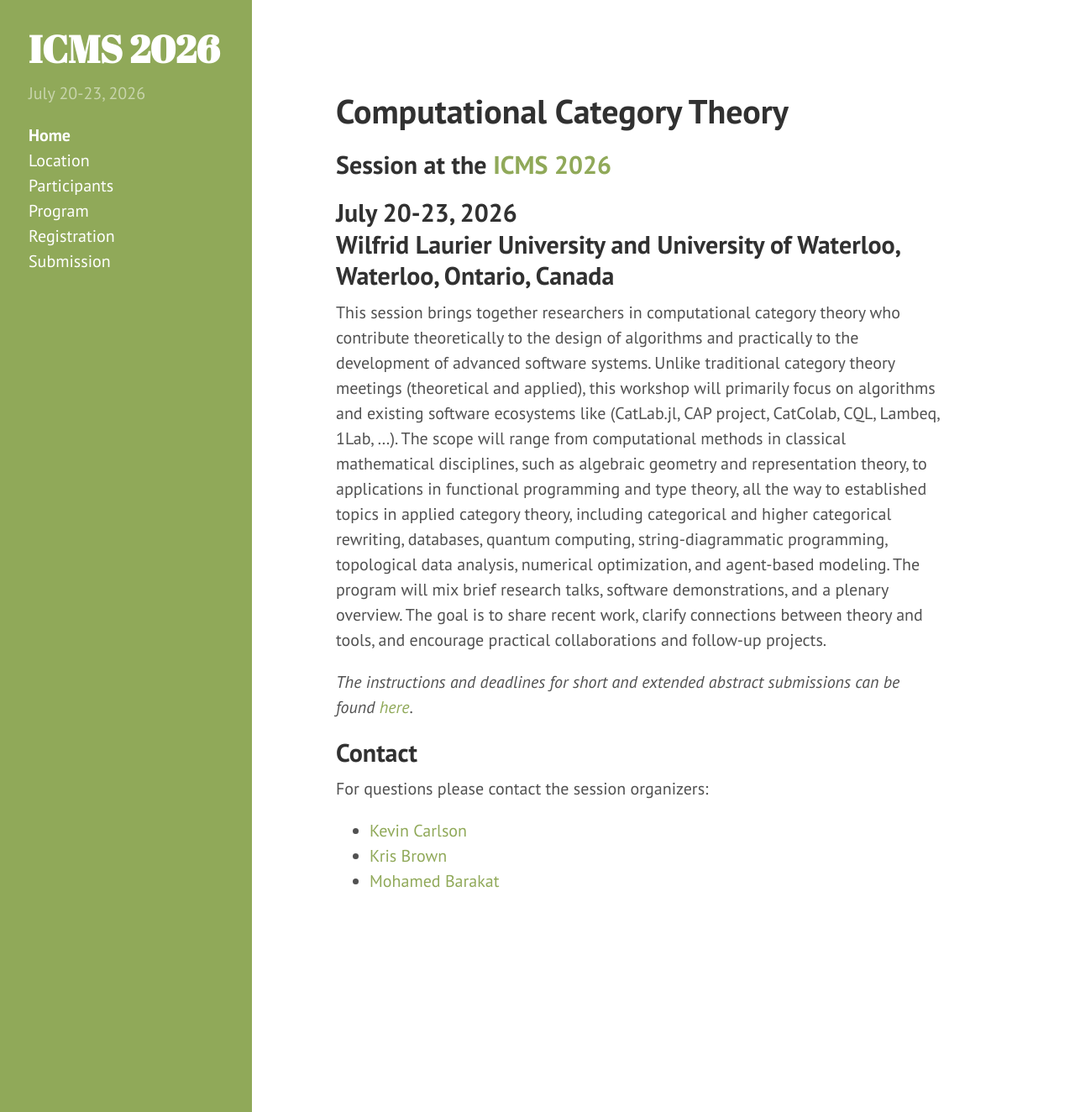
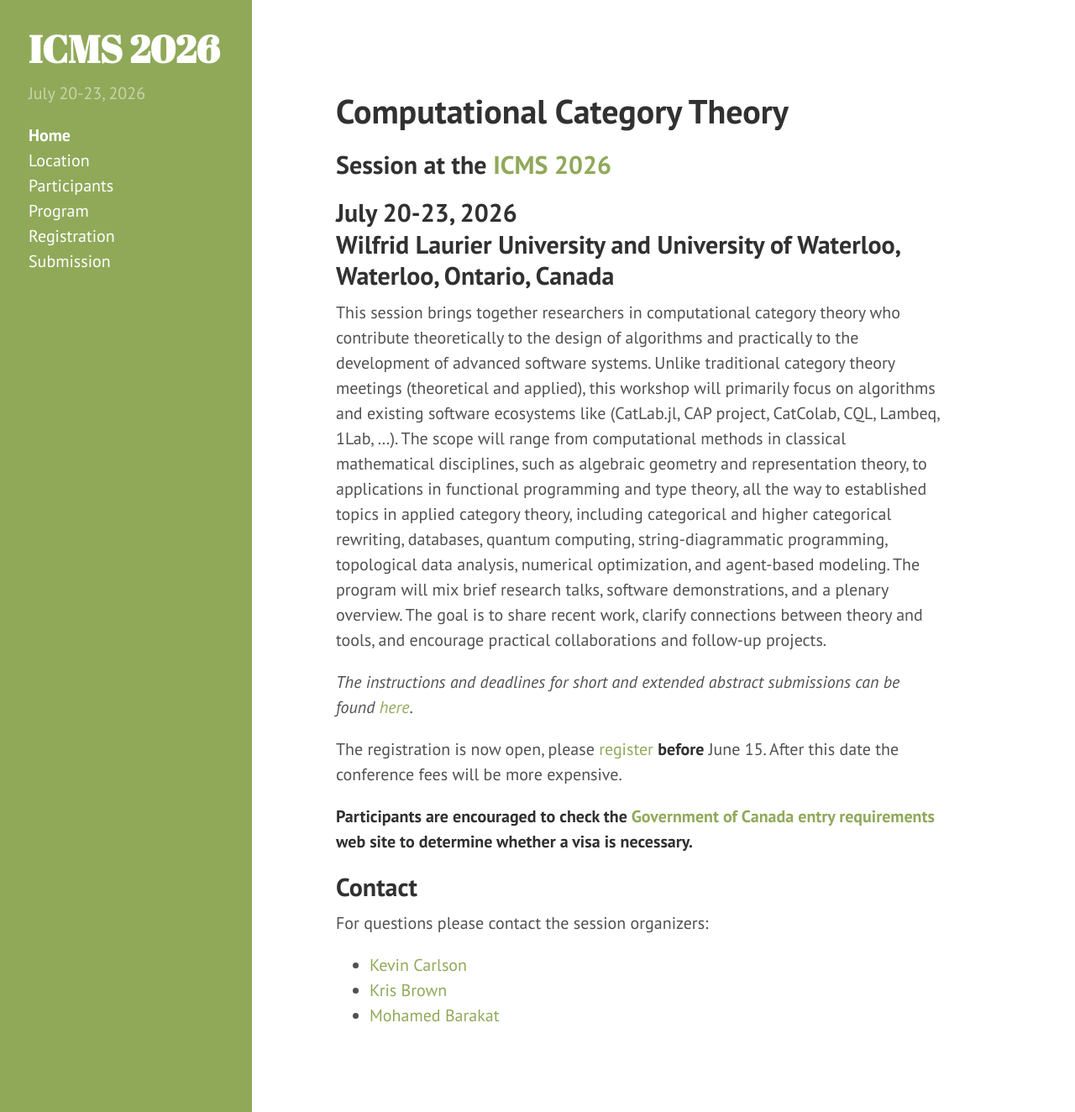
Before and after one commit to homalg-project/cct-icms-2026, a Jekyll site: the page built from index.md, in a window 1280 px wide and 1324 px high. Shown: the whole window at 84% size. Built offline with Jekyll 4.4.1, drawn with Linux system fonts in a browser that asks for light colours.

Commit message:
registration and visa

```diff
--- a/index.md
+++ b/index.md
@@ -30,6 +30,10 @@ practical collaborations and follow-up projects.
 *The instructions and deadlines for short and extended abstract
  submissions can be found [here]({{ site.baseurl }}/submission/)*.
 
+The registration is now open, please [register]({{ site.baseurl }}/registration/) **before** June 15. After this date the conference fees will be more expensive.
+
+**Participants are encouraged to check the [Government of Canada entry requirements](https://www.canada.ca/en/immigration-refugees-citizenship/services/visit-canada/entry-requirements-country.html) web site to determine whether a visa is necessary.**
+
 ## <a name="contact"></a> Contact
 
 For questions please contact the session organizers:
--- a/registration.html
+++ b/registration.html
@@ -9,7 +9,7 @@ registration_state: open
 <p class="message">Registration is closed.</p>
 
 {% when 'open' %}
-<p class="message">Registration for ICMS 2026 will be open <b>March 16, 2026</b> <a href="https://icms-conference.org/2026/registration.html">here</a>.</p>
+<p class="message">Registration for ICMS 2026 will be open <b>March 28, 2026</b> <a href="https://icms-conference.org/2026/registration.html">here</a>.</p>
 
 <p>
 If you have any question regarding registration, submission or in general, feel free to
```
